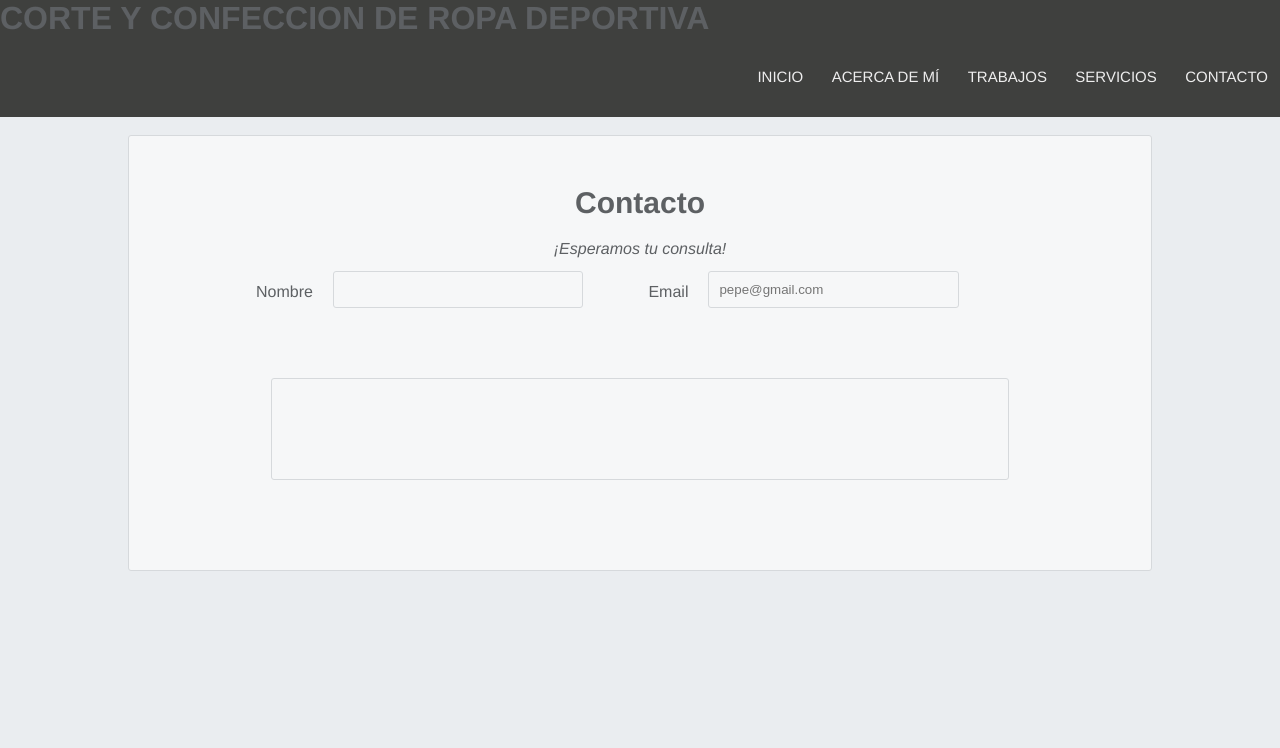
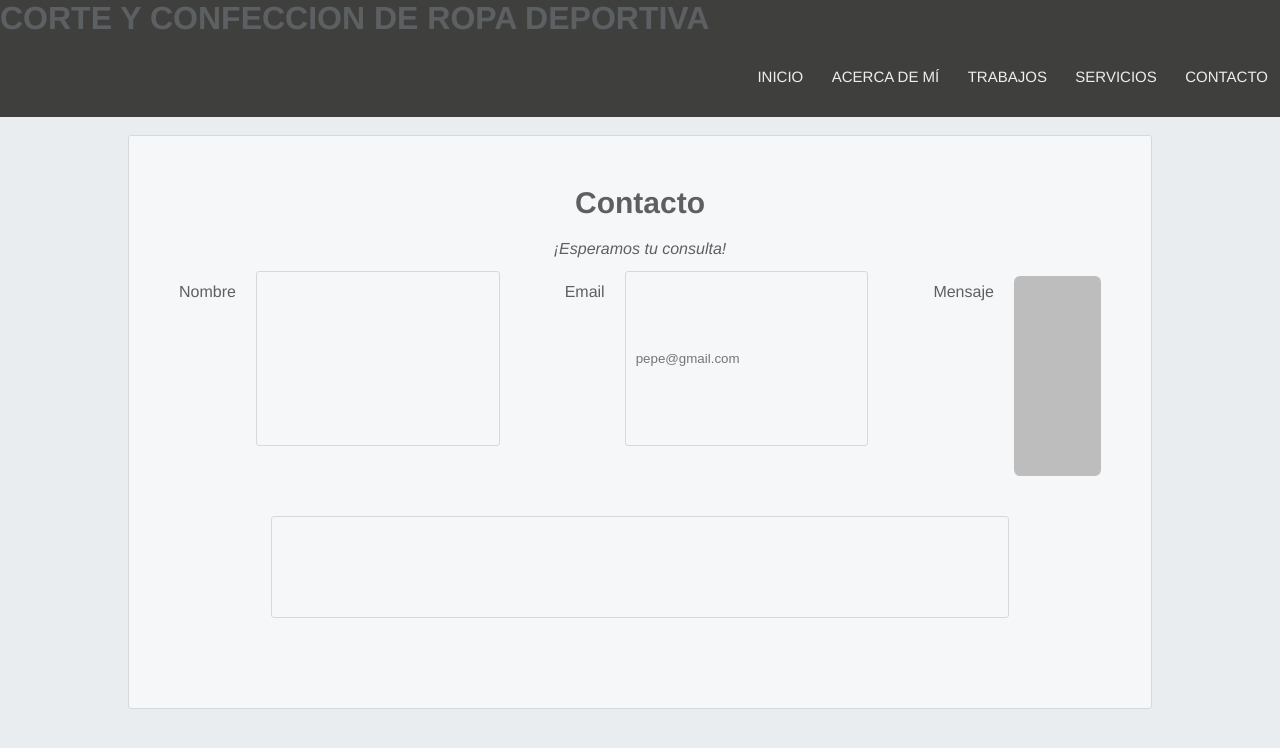
Before and after one commit to sixel584/PRIMERAWEB, a plain HTML site: page Primeraweb/vista/nav.html in a window 1280 px wide. Drawn offline with Linux system fonts and the light colour scheme.

Commit message:
Update nav.html

```diff
--- a/Primeraweb/vista/nav.html
+++ b/Primeraweb/vista/nav.html
@@ -42,6 +42,8 @@
             type="email"
             placeholder="pepe@gmail.com"
           />
+          <label for="mensaje">Mensaje</label>
+          <textarea id="mensaje" name="mensaje"></textarea>
         </form>
 
 
```
